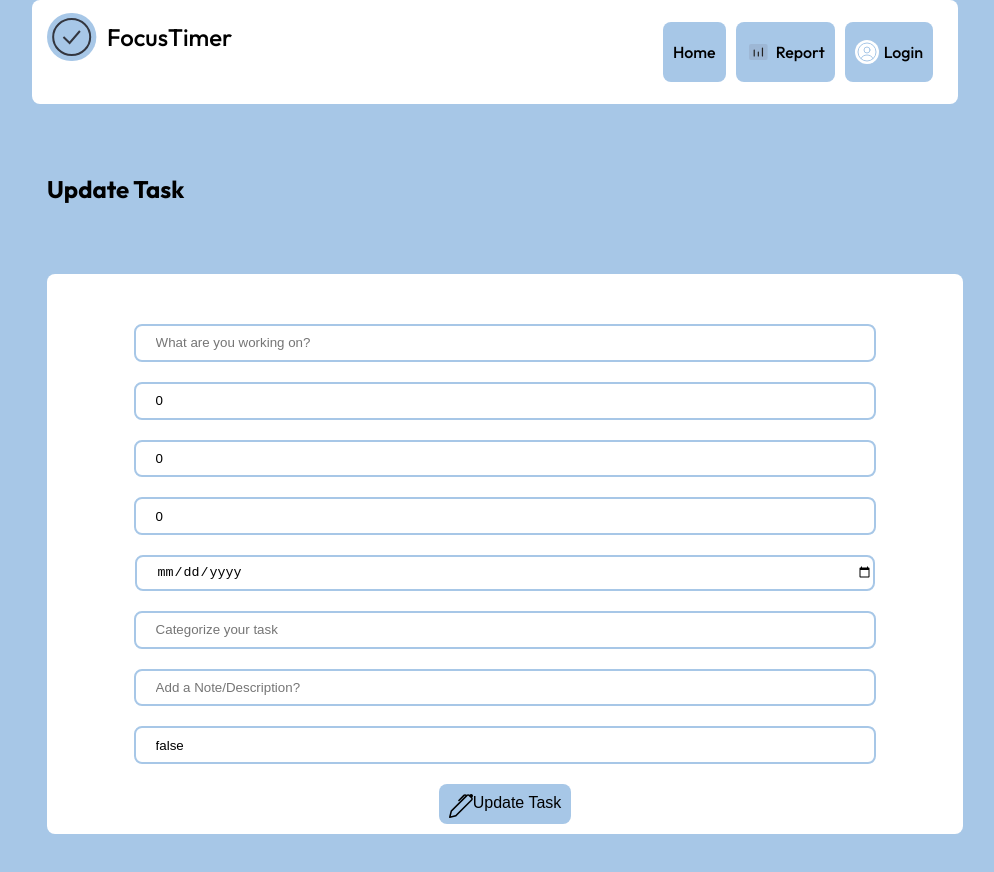
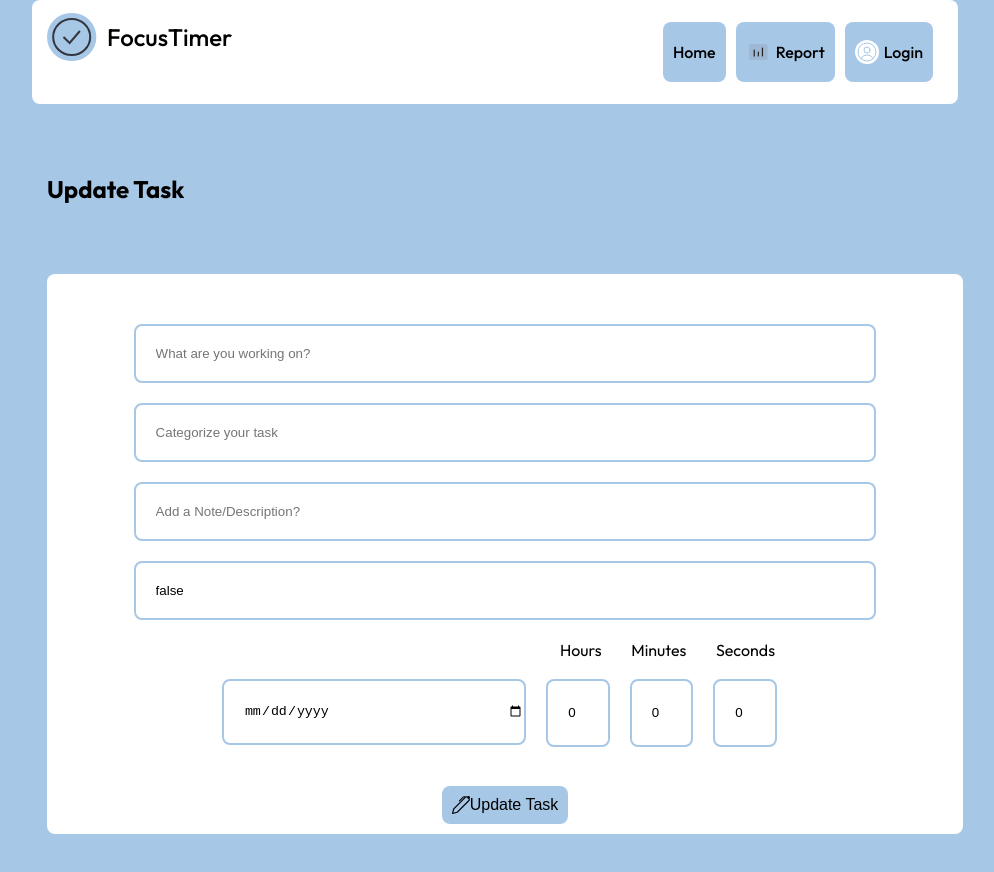
Before and after one commit to VelmaKimani/focus-timer, a React (Create React App) app in the folder client/: page /update/1 in a window 1280 px wide. Shown: the top 872 px of the page, without its empty margins (145-1139 px from the left). Built offline with nearby package versions, Linux system fonts and the light colour scheme; no server answers.

Commit message:
Add timer to each task

```diff
--- a/client/package.json
+++ b/client/package.json
@@ -7,6 +7,7 @@
     "@testing-library/jest-dom": "^5.17.0",
     "@testing-library/react": "^13.4.0",
     "@testing-library/user-event": "^13.5.0",
+    "axios": "^1.6.7",
     "luxon": "^3.4.4",
     "react": "^18.2.0",
     "react-dom": "^18.2.0",
--- a/client/src/Home.css
+++ b/client/src/Home.css
@@ -17,6 +17,7 @@
     width: 304px;
     justify-content: space-between;
     margin: auto;
+    margin-top: 40px;
     }
     .timer{
     width: 500px;
@@ -50,20 +51,20 @@
     padding: 2px;
     }
     .duration{
-    width: 500px;
-    margin: auto;
-    margin-top: 20px;
+    width: 215px;
+    margin-left: 325px;
+    /* margin: auto; */
+    /* margin-top: 20px; */
     display: flex;
-    justify-content: space-evenly; /* Center items horizontally */
-    align-items: center;
+    justify-content: space-between; /* Center items horizontally */
+    align-items: flex-end;
     }
     .timeinput{
-    width: 500px;
+    width: 575px;
     margin: auto;
-    margin-top: 5px;
     display: flex;
     justify-content: center; /* Center items horizontally */
-    align-items: center;
+    align-items: left;
     }
     .timeinput input{
     width: 100px;
@@ -107,27 +108,11 @@
     .taskdetails{
     display: flex;
     width: 100%;
+    justify-content: space-between;
     align-items: center;
-    justify-content: space-between;
-    background-color: #A7C7E7;
-    padding: 10px;
+    /* background-color: #A7C7E7; */
+    padding: 5px;
     border-radius: 8px;
-}
-.taskdetails > div {
-    min-width: 60px;
-    text-align: left;
-    word-wrap: break-word; /* Wrap long text */
-    font-size: 14px; /* Adjust font size if necessary */
-}
-.updateIcon{
-    margin-left: 10px;
-    height: 16px;
-    padding: 10px;
-}
-.updateIcon:hover{
-    background-color: rgb(69, 137, 226);
-    border-radius: 8px;
-    transition: 0.15s;
     }
     .deleteIcon{
     margin-left: 10px;
@@ -171,3 +156,21 @@
     margin-bottom: 10px; /* add some space between items */
     }
     }
+    .datetime {
+    display: grid;
+    grid-template-columns: repeat(4, auto);
+    /* grid-auto-rows: 3em; */
+    grid-row-gap: .5em;
+    margin: 1em;
+    padding: .2em;
+    width: 590px;
+    position: relative;
+    }
+    .timelines {
+    /* margin: auto; */
+    /* margin-top: 20px; */
+    display: flex;
+    justify-content: space-between; /* Center items horizontally */
+    align-items: flex-end;
+
+    }
--- a/client/src/pages/Home.js
+++ b/client/src/pages/Home.js
@@ -1,115 +1,128 @@
-import '../Home.css';
+import "../Home.css";
 
-import React, { useEffect, useState, useContext } from 'react'
-import { TasksContext } from '../context/TasksContext';
-import { UserContext } from '../context/UserContext';
+import React, { useContext, useEffect, useState } from "react";
 
-import addIcon from '../images/Add.svg'
-import check from '../images/check.svg'
-import deleteIcon from '../images/Trash.svg'
-import updateIcon from '../images/update.svg'
-import { useNavigate } from 'react-router-dom';
+import { TasksContext } from "../context/TasksContext";
+import { UserContext } from "../context/UserContext";
+import addIcon from "../images/Add.svg";
+import axios from "axios";
+import check from "../images/check.svg";
+import deleteIcon from "../images/Trash.svg";
+import updateIcon from "../images/update.svg";
+import { useNavigate } from "react-router-dom";
 
 export default function Home() {
-
-  const { createTask, tasks, deleteTask, updateTask } = useContext(TasksContext);
-  const { user} = useContext(UserContext);
+  const { createTask, tasks, deleteTask, updateTask } =
+    useContext(TasksContext);
+  const { user } = useContext(UserContext);
   const navigate = useNavigate();
 
-
-  const [hours, setHours] = useState(0);
-  const [minutes, setMinutes] = useState(0);
-  const [seconds, setSeconds] = useState(0);
-  const [timeLeft, setTimeLeft] = useState(0);
-  const [counting, setCounting] = useState(false);
+  const [data, setData] = useState([]);
 
   useEffect(() => {
-    let totalSeconds = hours * 3600 + minutes * 60 + seconds;
-    if (counting && totalSeconds > 0) {
-      const intervalId = setInterval(() => {
-        if (totalSeconds > 0) {
-          totalSeconds--;
-          setTimeLeft(totalSeconds);
-          setHours(Math.floor(totalSeconds / 3600));
-          setMinutes(Math.floor((totalSeconds % 3600) / 60));
-          setSeconds(totalSeconds % 60);
+    // Fetch form data from API
+    fetch("http://127.0.0.1:5000/get_tasks")
+      // fetch("http://127.0.0.1:5000/get_tasks")
+      .then((response) => response.json())
+      .then((data) => {
+        // Update form data state with fetched data
+        console.log(data);
+        setData(data);
+      })
+      .catch((error) => {
+        console.error("Error fetching form data:", error);
+      });
+  }, []);
+
+  const [taskList, setTasks] = useState([]);
+  const [selectedTask, setSelectedTask] = useState(null);
+  const [timer, setTimer] = useState({ hours: 0, minutes: 0, seconds: 0 });
+  const [isRunning, setIsRunning] = useState(false);
+  const [isPaused, setIsPaused] = useState(false);
+
+  // useEffect(() => {
+  //   const fetchTasks = async () => {
+  //     const response = await axios.get("http://127.0.0.1:5000/gettasks"); // Assuming Flask server is running on the same host
+  //     setTasks(response.data);
+  //   };
+
+  //   fetchTasks();
+  // }, []);
+
+  const handleTaskSelect = (task) => {
+    setSelectedTask(task);
+    setTimer(task);
+    setIsRunning(false);
+    setIsPaused(false); // Reset pause state when a new task is selected
+  };
+
+  useEffect(() => {
+    let interval;
+    if (isRunning && !isPaused) {
+      interval = setInterval(() => {
+        setTimer((prevTimer) => {
+          let { hours, minutes, seconds } = prevTimer;
+          const totalSeconds = hours * 3600 + minutes * 60 + seconds;
+          if (totalSeconds === 0) {
+            clearInterval(interval);
+            setIsRunning(false);
+            alert("Time is up!");
+            return { hours: 0, minutes: 0, seconds: 0 };
+          }
+
+          if (seconds === 0) {
+            if (minutes === 0 && hours !== 0) {
+              hours--;
+              minutes = 59;
+            } else if (minutes !== 0) {
+              minutes--;
+            }
+            seconds = 59; // Set seconds to 0 to prevent negative numbers
           } else {
-          clearInterval(intervalId);
-          setCounting(false);
-          showNotification();
+            seconds--;
           }
+          return { hours, minutes, seconds };
+        });
       }, 1000);
+    }
+    return () => clearInterval(interval);
+  }, [isRunning, isPaused]);
 
-      return () => clearInterval(intervalId);
+  const handleStartTimer = () => {
+    if (selectedTask) {
+      setIsRunning(true);
     }
-  }, [counting, hours, minutes, seconds]);
-
-  const handleStart = (event) => {
-    event.preventDefault();
-    let totalSeconds = hours * 3600 + minutes * 60 + seconds;
-    setTimeLeft(totalSeconds);
-    setCounting(true);
   };
 
   const handlePause = () => {
-    setCounting(false);
+    if (selectedTask) {
+      setIsPaused(true);
+    }
   };
 
   const handleContinue = () => {
-    setCounting(true);
-  };
-
-  const handleHoursChange = (e) => {
-    setHours(parseInt(e.target.value));
-  };
-
-  const handleMinutesChange = (e) => {
-    setMinutes(parseInt(e.target.value));
-  };
-
-  const handleSecondsChange = (e) => {
-    setSeconds(parseInt(e.target.value));
+    if (selectedTask) {
+      setIsPaused(false);
+    }
   };
 
   const formatTime = (time) => {
-    const hours = Math.floor(time / 3600);
-    const minutes = Math.floor((time % 3600) / 60);
-    const seconds = time % 60;
-    return `${hours}:${minutes < 10 ? '0' : ''}${minutes}:${seconds < 10 ? '0' : ''}${seconds}`;
+    return time.toString().padStart(2, "0");
   };
 
-  const showNotification = () => {
-    if (Notification.permission === 'granted') {
-      new alert('Countdown Timer', {
-        body: 'The timer has run out!',
-      });
-    } else if (Notification.permission !== 'denied') {
-      Notification.requestPermission().then((permission) => {
-        if (permission === 'granted') {
-          new Notification('Countdown Timer', {
-            body: 'The timer has run out!',
-          });
-        }
-      });
-    }
-  };
-
-
   // The code below is for add task don't Touch Please!!!
-  const [title, setTitle] = useState('');
-  const [category, setCategory] = useState('');
-  const [description, setDescription] = useState('');
-  const [date, setDate] = useState('');
-  const [hrs, setHrs] = useState('');
-  const [mins,setMins]= useState('');
-  const [secnds,setSecnds]= useState('');
+  const [title, setTitle] = useState("");
+  const [category, setCategory] = useState("");
+  const [description, setDescription] = useState("");
+  const [date, setDate] = useState("");
+  const [hrs, setHrs] = useState("");
+  const [mins, setMins] = useState("");
+  const [secnds, setSecnds] = useState("");
 
   const handleTaskUpdate = (taskId) => {
     // Use navigate to navigate to the update page
     navigate(`/update/${taskId}`);
   };
-
-
 
   const handleTaskSubmit = (event) => {
     event.preventDefault();
@@ -128,52 +141,59 @@ export default function Home() {
     // Call createTask function to add task
     createTask(taskData);
     // Clear form fields after submission
-    setTitle('');
-    setCategory('');
-    setDescription('');
-    setDate('');
-    setHrs('');
-    setMins('');
-    setSecnds('');
+    setTitle("");
+    setCategory("");
+    setDescription("");
+    setDate("");
+    setHrs("");
+    setMins("");
+    setSecnds("");
   };
 
-
   return (
-    <div  className="home">
-      <div className='timercontainer'>
-        <div className='breaksect'>
-          <button onClick={handlePause}>Pause</button>
-          <button onClick={handleContinue}>Continue</button>
-        </div>
-        <div className='timer'>
-          <div className='time'>
-             {formatTime(timeLeft)}
+    <div className="home">
+      <div className="timercontainer">
+        <div className="timer">
+          <div>
+            <div className="time">
+              {formatTime(timer.hours)}:{formatTime(timer.minutes)}:
+              {formatTime(timer.seconds)}
             </div>
           </div>
-        <button className='start' onClick={handleStart}>
+        </div>
+        <button
+          className="start"
+          onClick={handleStartTimer}
+          disabled={!selectedTask || isRunning}
+        >
           START
         </button>
-        <div className='duration'>
-          <label>Hours</label>
-          <label>Minutes</label>
-          <label>Seconds</label>
+        <div className="breaksect">
+          <button onClick={handlePause} disabled={!isRunning || isPaused}>
+            Pause Timer
+          </button>
+          <button onClick={handleContinue} disabled={!isRunning || !isPaused}>
+            Continue Timer
+          </button>
         </div>
-        <div className='timeinput'>
-          <input type='number' placeholder='0' min="0" value={hours} onChange={handleHoursChange}></input>
-          <input type="number" placeholder='0' min="0" max="59" value={minutes} onChange={handleMinutesChange}></input>
-          <input type="number" placeholder='0' min="0" max="60" value={seconds} onChange={handleSecondsChange}></input>
+        <p className="p"># Time to get Busy</p>
       </div>
-        <p className='p'># Time to get Busy</p>
+      <div className="taskscontainer">
+        <div className="tasktitle">Tasks</div>
+        {tasks.map((task, index) => (
+          <div
+            key={index}
+            className="tasksec"
+            onClick={() => handleTaskSelect(task)}
+          >
+            {" "}
+            <img src={check} alt="check" />
+            <div className="taskdetails">
+              <div>{task.title}</div>
+              <div>{task.completed ? "Completed" : "Ongoing"}</div>
+              <div>
+                {task.hours} : {task.minutes} : {task.seconds}
               </div>
-      <div className='taskscontainer'>
-        <div className='tasktitle'>Tasks</div>
-          {tasks.map(task => (
-            <div className='tasksec' key={task.id}>
-              <img  src={check} alt="check" />
-              <div className='taskdetails'>
-                <div>{task.title}</div>
-                <div>{task.completed ? 'Completed' : 'Ongoing'}</div>
-                <div>{task.hours} hrs {task.minutes} mins {task.seconds} seconds</div>
               <div>{new Date(task.date).toDateString()}</div>
               <div>{task.category}</div>
               <div>{task.description}</div>
@@ -186,21 +206,94 @@ export default function Home() {
               onClick={() => handleTaskUpdate(task.id)}
             />
             {/* Implement delete task functionality here */}
-              <img className='deleteIcon' src={deleteIcon} alt='delete' onClick={() => deleteTask(task.id)} />
+            <img
+              className="deleteIcon"
+              src={deleteIcon}
+              alt="delete"
+              onClick={() => deleteTask(task.id)}
+            />
           </div>
         ))}
 
-        <form className='addtasksec' onSubmit={handleTaskSubmit}>
-          <input type='text' placeholder='What are you working on?' value={title} onChange={(e) => setTitle(e.target.value)}/>
-          <input type='number' placeholder='Hours' value={hrs} min={0} onChange={(e) => setHrs(e.target.value)}/>
+        <form className="addtasksec" onSubmit={handleTaskSubmit}>
+          <input
+            type="text"
+            placeholder="What are you working on?"
+            value={title}
+            onChange={(e) => setTitle(e.target.value)}
+            required
+          />
+          <input
+            type="text"
+            placeholder="Categorize your task"
+            value={category}
+            onChange={(e) => setCategory(e.target.value)}
+            required
+          />
+          <input
+            type="text"
+            placeholder="Add a Note/Description?"
+            value={description}
+            onChange={(e) => setDescription(e.target.value)}
+            required
+          />
+          {/* <input type='number' placeholder='Hours' value={hrs} min={0} onChange={(e) => setHrs(e.target.value)}/>
           <input type='number' placeholder='Minutes' value={mins} min={0} max={59} onChange={(e) => setMins(e.target.value)}/>
-          <input type='number' placeholder='Seconds' value={secnds} min={0} max={60} onChange={(e) => setSecnds(e.target.value)}/>
-          <input type='date' placeholder='date' value={date} onChange={(e) => setDate(e.target.value)}/>
-          <input type='text' placeholder='Categorize your task' value={category} onChange={(e) => setCategory(e.target.value)}/>
-          <input type='text' placeholder='Add a Note/Description?' value={description} onChange={(e) => setDescription(e.target.value)}/>
-          <button type='submit' ><img src={addIcon}/>Add Task</button>
+          <input type='number' placeholder='Seconds' value={secnds} min={0} max={60} onChange={(e) => setSecnds(e.target.value)}/> */}
+
+          <div className="duration">
+            <label>Hours</label>
+            <label>Minutes</label>
+            <label>Seconds</label>
+          </div>
+          <div className="datetime">
+            <div className="timeinput">
+              <input
+                type="date"
+                placeholder="date"
+                value={date}
+                onChange={(e) => setDate(e.target.value)}
+                required
+              />
+
+              <div className="timelines">
+                <input
+                  type="number"
+                  placeholder="0"
+                  value={hrs}
+                  min={0}
+                  onChange={(e) => setHrs(e.target.value)}
+                  required
+                />
+
+                <input
+                  type="number"
+                  placeholder="0"
+                  value={mins}
+                  min={0}
+                  max={59}
+                  onChange={(e) => setMins(e.target.value)}
+                  required
+                />
+
+                <input
+                  type="number"
+                  placeholder="0"
+                  value={secnds}
+                  min={0}
+                  max={60}
+                  onChange={(e) => setSecnds(e.target.value)}
+                  required
+                />
+              </div>
+            </div>
+          </div>
+          <button type="submit">
+            <img src={addIcon} />
+            Add Task
+          </button>
         </form>
       </div>
     </div>
-  )
+  );
 }
--- a/client/src/pages/UpdateTask.js
+++ b/client/src/pages/UpdateTask.js
@@ -1,32 +1,32 @@
-import React, { useState, useContext, useEffect } from 'react';
-import { useParams } from 'react-router-dom';
-import { useNavigate } from 'react-router-dom';
-import '../Home.css';
-import updateIcon from '../images/update.svg';
-import { TasksContext } from '../context/TasksContext';
+import "../Home.css";
 
+import React, { useContext, useEffect, useState } from "react";
+
+import { TasksContext } from "../context/TasksContext";
+import updateIcon from "../images/update.svg";
+import { useNavigate } from "react-router-dom";
+import { useParams } from "react-router-dom";
 
 export default function UpdateTaskForm() {
-
   const { taskId } = useParams();
   const { updateTask } = useContext(TasksContext);
   const navigate = useNavigate();
 
   // State variables to store task data
-    const [title, setTitle] = useState('');
+  const [title, setTitle] = useState("");
   const [hours, setHours] = useState(0);
   const [minutes, setMinutes] = useState(0);
   const [seconds, setSeconds] = useState(0);
-    const [date, setDate] = useState('');
-    const [category, setCategory] = useState('');
-    const [description, setDescription] = useState('');
-    const [completed, setCompleted]= useState(false)
+  const [date, setDate] = useState("");
+  const [category, setCategory] = useState("");
+  const [description, setDescription] = useState("");
+  const [completed, setCompleted] = useState(false);
 
   useEffect(() => {
     // Fetch task data from the API
     fetch(`/get_task/${taskId}`)
-            .then(response => response.json())
-            .then(data => {
+      .then((response) => response.json())
+      .then((data) => {
         const taskData = data.tasks;
         setTitle(taskData.title);
         setHours(parseInt(taskData.hours)); // Convert hours to integer
@@ -37,7 +37,7 @@ export default function UpdateTaskForm() {
         setDescription(taskData.description);
         setCompleted(taskData.completed);
       })
-            .catch(error => console.error('Error fetching task:', error));
+      .catch((error) => console.error("Error fetching task:", error));
   }, [taskId]);
 
   // Function to handle form submission
@@ -59,13 +59,21 @@ export default function UpdateTaskForm() {
     } else {
       // Parse the date string into a JavaScript Date object
       const parsedDate = date ? new Date(date) : null;
-            formattedDate = parsedDate ? parsedDate.toISOString() : '';
+      formattedDate = parsedDate ? parsedDate.toISOString() : "";
     }
 
-        updateTask(taskId, { title, date: formattedDate, hours, minutes, seconds, category, description, completed });
+    updateTask(taskId, {
+      title,
+      date: formattedDate,
+      hours,
+      minutes,
+      seconds,
+      category,
+      description,
+      completed,
+    });
     // Navigate to a different route after updating task
-        navigate('/');
-
+    navigate("/");
   };
 
   // Function to handle input changes
@@ -73,32 +81,32 @@ export default function UpdateTaskForm() {
     const { name, value } = e.target;
     // Update state based on input field name
     switch (name) {
-            case 'title':
+      case "title":
         setTitle(value);
         break;
-            case 'hours':
+      case "hours":
         setHours(parseInt(value));
         break;
-            case 'minutes':
+      case "minutes":
         setMinutes(parseInt(value));
         break;
-            case 'seconds':
+      case "seconds":
         setSeconds(parseInt(value));
         break;
-            case 'date':
+      case "date":
         // Parse the date string into a JavaScript Date object
-                const parsedDate = value ? new Date(value) : '';
+        const parsedDate = value ? new Date(value) : "";
         console.log(typeof parsedDate); // Check the type of the parsedDate
         setDate(parsedDate);
         break;
-            case 'category':
+      case "category":
         setCategory(value);
         break;
-            case 'description':
+      case "description":
         setDescription(value);
         break;
-            case 'completed':
-                setCompleted(value === 'true');
+      case "completed":
+        setCompleted(value === "true");
         break;
       default:
         break;
@@ -106,19 +114,86 @@ export default function UpdateTaskForm() {
   };
 
   return (
-    <div  className="home">
+    <div className="home">
       <h2>Update Task</h2>
-        <form className='addtasksec' onSubmit={handleSubmit}>
-            <input type='text' name='title' placeholder='What are you working on?' value={title} onChange={handleChange}/>
-            <input type='number' name='hours' placeholder='Hours' value={hours} min={0} onChange={handleChange}/>
-            <input type='number' name='minutes' placeholder='Minutes' value={minutes} min={0} max={59} onChange={handleChange}/>
-            <input type='number' name='seconds' placeholder='Seconds' value={seconds} min={0} max={60} onChange={handleChange}/>
-            <input type='date' name='date' placeholder='date' value={date} onChange={handleChange}/>
-            <input type='text' name='category' placeholder='Categorize your task' value={category} onChange={handleChange}/>
-            <input type='text' name='description' placeholder='Add a Note/Description?' value={description} onChange={handleChange}/>
-            <input type='text' name='completed' placeholder='Is task Completed true or false?' value={completed.toString()} onChange={handleChange}/>
-            <button type='submit' ><img src={updateIcon} alt='update'/>Update Task</button>
+      <form className="addtasksec" onSubmit={handleSubmit}>
+        <input
+          type="text"
+          name="title"
+          placeholder="What are you working on?"
+          value={title}
+          onChange={handleChange}
+        />
+        <input
+          type="text"
+          name="category"
+          placeholder="Categorize your task"
+          value={category}
+          onChange={handleChange}
+        />
+        <input
+          type="text"
+          name="description"
+          placeholder="Add a Note/Description?"
+          value={description}
+          onChange={handleChange}
+        />
+        <input
+          type="text"
+          name="completed"
+          placeholder="Is task Completed true or false?"
+          value={completed.toString()}
+          onChange={handleChange}
+        />
+        <div className="duration">
+          <label>Hours</label>
+          <label>Minutes</label>
+          <label>Seconds</label>
+        </div>
+        <div className="datetime">
+          <div className="timeinput">
+            <input
+              type="date"
+              name="date"
+              placeholder="date"
+              value={date}
+              onChange={handleChange}
+            />
+            <div className="timelines">
+              <input
+                type="number"
+                name="hours"
+                placeholder="Hours"
+                value={hours}
+                min={0}
+                onChange={handleChange}
+              />
+              <input
+                type="number"
+                name="minutes"
+                placeholder="Minutes"
+                value={minutes}
+                min={0}
+                max={59}
+                onChange={handleChange}
+              />
+              <input
+                type="number"
+                name="seconds"
+                placeholder="Seconds"
+                value={seconds}
+                min={0}
+                max={60}
+                onChange={handleChange}
+              />
+            </div>
+          </div>
+        </div>
+        <button type="submit">
+          <img src={updateIcon} alt="update"  sizes="20px"/>
+          Update Task
+        </button>
       </form>
     </div>
-  )
-};
+  );
+}
```
Also changed, not shown: client/src/images/update.svg, 1 other file (tests, documents, lock files or other folders). Lines whose indentation alone changed are shown as unchanged.
